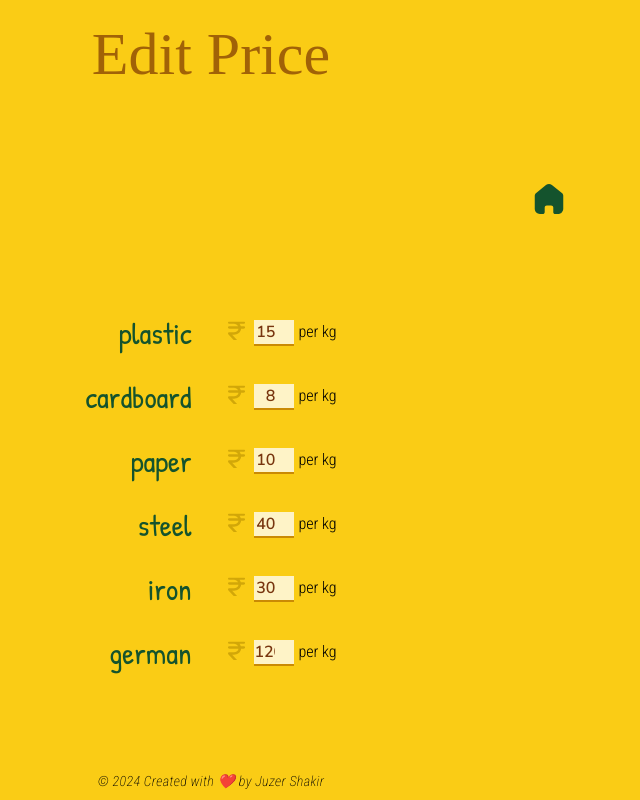
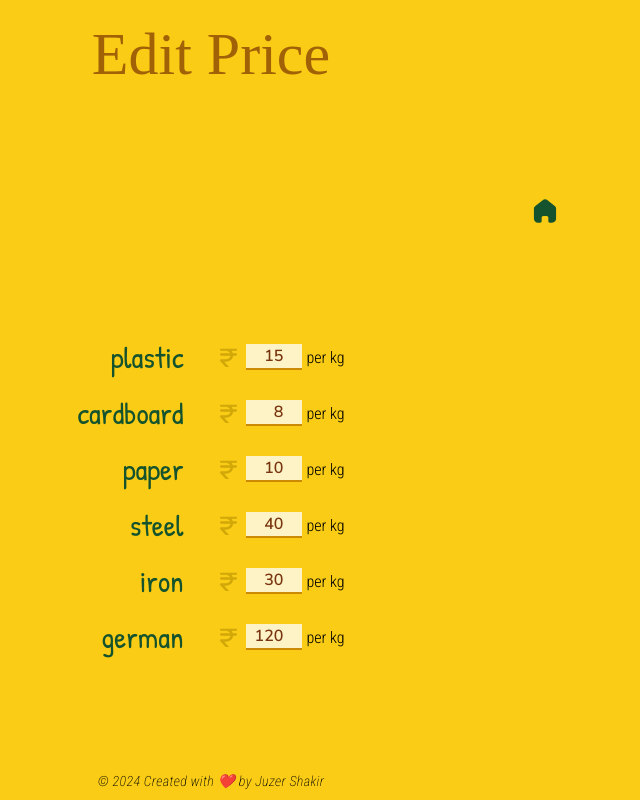
Before and after one commit to JuzerShakir/scrapulator, a React (Vite) app: page /edit in a window 1280 px wide. Shown: the whole page, without its empty margins (429-1069 px from the left). Built offline with nearby package versions, Linux system fonts and the light colour scheme; a web font is replaced by a local one.

Commit message:
update stylings

```diff
--- a/src/components/Aside.jsx
+++ b/src/components/Aside.jsx
@@ -4,7 +4,7 @@ export default function Aside({ icon, alt, linkTo }) {
 	return (
 		<aside className="w-1/4 self-end">
 			<Link to={linkTo}>
-				<img src={icon} alt={alt} className="w-7 md:w-9 cursor-pointer" />
+				<img src={icon} alt={alt} className="w-7 cursor-pointer" />
 			</Link>
 		</aside>
 	);
--- a/src/components/Edit/ScrapItems.jsx
+++ b/src/components/Edit/ScrapItems.jsx
@@ -29,7 +29,7 @@ export default function ScrapItems({ items, setItems }) {
 		<main>
 			<ul
 				id="scrapItems"
-				className="grow flex flex-col justify-center gap-7 px-6"
+				className="grow flex flex-col justify-center gap-5 px-6"
 			>
 				{items.map((item) => (
 					<Item
@@ -59,13 +59,17 @@ function Item({ item, onHandleItemEarningPerKg }) {
 				</label>
 
 				{/* weight input */}
-				<span className="flex gap-x-1">
-					<img src={smallRupeeIcon} className="h-5" alt="rupee icon" />
+				<span className="flex gap-x-1 items-end">
+					<img
+						src={smallRupeeIcon}
+						className="h-5 self-center"
+						alt="rupee icon"
+					/>
 					<input
 						type="number"
 						id={item.name}
 						name={item.name}
-						className="nunito-sans-semibold bg-amber-100 w-10 text-end text-amber-900 pr-1 border-b-2 border-yellow-600 focus:border-yellow-900 focus:outline-none"
+						className="nunito-sans-semibold bg-amber-100 w-14 text-end text-amber-900 pr-1 border-b-2 border-yellow-600 focus:border-yellow-900 focus:outline-none"
 						value={item.earningPerKg}
 						min="1"
 						step="1"
```
